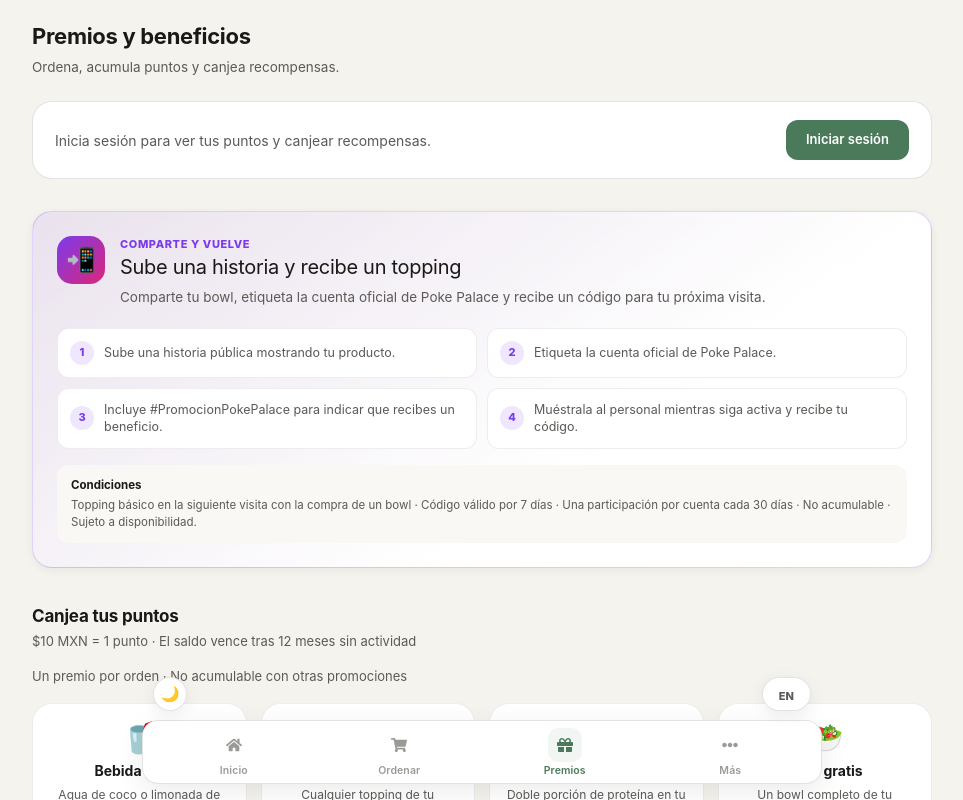
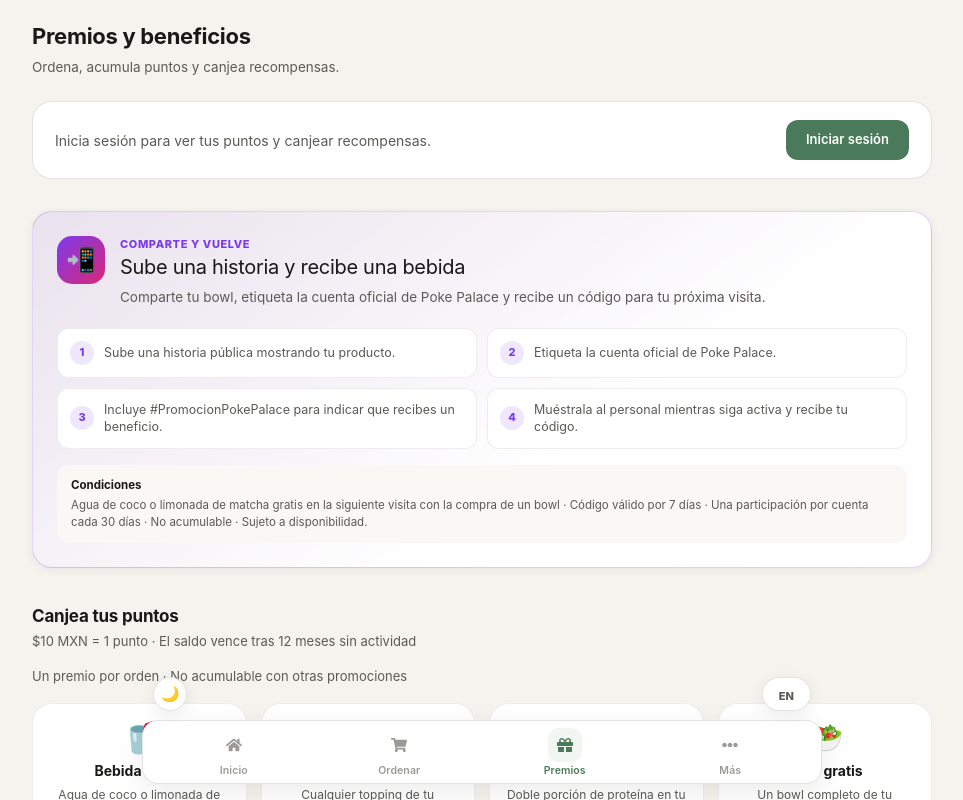
Before and after one commit to earieta21/PokePalace, a React (Vite) app: page /rewards-deals in a window 1280 px wide. Shown: the top 800 px of the page, without its empty margins (158-1121 px from the left). Built offline with nearby package versions, Linux system fonts and the light colour scheme; no server answers; a web font is replaced by a local one.

Commit message:
feat: ofrecer bebida gratis por historia

```diff
--- a/src/data/rewardsCatalog.js
+++ b/src/data/rewardsCatalog.js
@@ -44,14 +44,14 @@ export const REWARDS = [
 export const STORY_REWARD = {
   id: 101,
   cost: 0,
-  icon: "📲",
-  name: { es: "Topping por historia", en: "Story topping" },
-  desc: { es: "Un topping básico en tu próxima visita", en: "One basic topping on your next visit" },
+  icon: "🥤",
+  name: { es: "Bebida por historia", en: "Story drink" },
+  desc: { es: "Agua de coco o limonada de matcha", en: "Coconut water or matcha lemonade" },
   terms: {
-    es: "Con la compra de un bowl. Válido por 7 días, una vez cada 30 días y no acumulable.",
-    en: "With a bowl purchase. Valid for 7 days, once every 30 days, and cannot be combined.",
+    es: "Con la compra de un bowl. Agrega la bebida a la orden. Válido por 7 días, una vez cada 30 días y no acumulable.",
+    en: "With a bowl purchase. Add the drink to the order. Valid for 7 days, once every 30 days, and cannot be combined.",
   },
-  type: "extra_topping",
+  type: "free_drink",
   source: "social_story",
 };
 
--- a/src/pages/Promotions.jsx
+++ b/src/pages/Promotions.jsx
@@ -146,7 +146,7 @@ export default function RewardsPage() {
               {language === "es" ? "Comparte y vuelve" : "Share and come back"}
             </p>
             <h2 className={styles.storyCampaignTitle}>
-              {language === "es" ? "Sube una historia y recibe un topping" : "Post a story and get a topping"}
+              {language === "es" ? "Sube una historia y recibe una bebida" : "Post a story and get a drink"}
             </h2>
             <p className={styles.storyCampaignLead}>
               {language === "es"
@@ -167,8 +167,8 @@ export default function RewardsPage() {
           <strong>{language === "es" ? "Condiciones" : "Terms"}</strong>
           <p>
             {language === "es"
-              ? "Topping básico en la siguiente visita con la compra de un bowl · Código válido por 7 días · Una participación por cuenta cada 30 días · No acumulable · Sujeto a disponibilidad."
-              : "Basic topping on your next visit with a bowl purchase · Code valid for 7 days · One entry per account every 30 days · Cannot be combined · Subject to availability."}
+              ? "Agua de coco o limonada de matcha gratis en la siguiente visita con la compra de un bowl · Código válido por 7 días · Una participación por cuenta cada 30 días · No acumulable · Sujeto a disponibilidad."
+              : "Free coconut water or matcha lemonade on your next visit with a bowl purchase · Code valid for 7 days · One entry per account every 30 days · Cannot be combined · Subject to availability."}
           </p>
         </div>
       </section>
--- a/src/staff/UnifiedStaffApp.jsx
+++ b/src/staff/UnifiedStaffApp.jsx
@@ -991,7 +991,7 @@ function RewardsRedeemTab({ token }) {
             disabled={issuingStory || !storyHandle.trim() || !confirmedTagged || !confirmedDisclosure}
             className="w-full py-3 rounded-xl bg-violet-600 hover:bg-violet-500 disabled:opacity-40 disabled:hover:bg-violet-600 text-white font-semibold transition"
           >
-            {issuingStory ? "Generando…" : "Generar código de topping"}
+            {issuingStory ? "Generando…" : "Generar código de bebida"}
           </button>
         </form>
 
@@ -1006,7 +1006,7 @@ function RewardsRedeemTab({ token }) {
             <p className="text-violet-300 text-sm font-semibold">Código generado para {issuedStory.socialHandle}</p>
             <p className="my-2 text-3xl font-mono font-bold tracking-widest text-white">{issuedStory.code}</p>
             <p className="text-slate-400 text-xs">
-              Válido hasta el {new Date(issuedStory.expiresAt).toLocaleDateString("es-MX")} con la compra de un bowl.
+              Agua de coco o limonada de matcha. Válido hasta el {new Date(issuedStory.expiresAt).toLocaleDateString("es-MX")} con la compra de un bowl.
             </p>
           </div>
         )}
```
Also changed, not shown: 1 other file (tests, documents, lock files or other folders).
